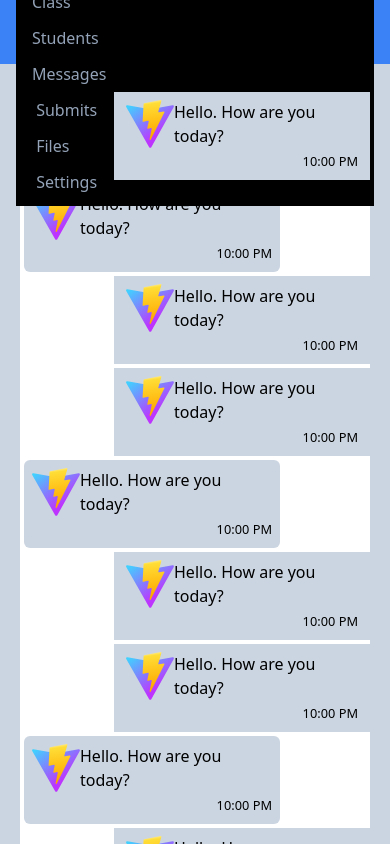
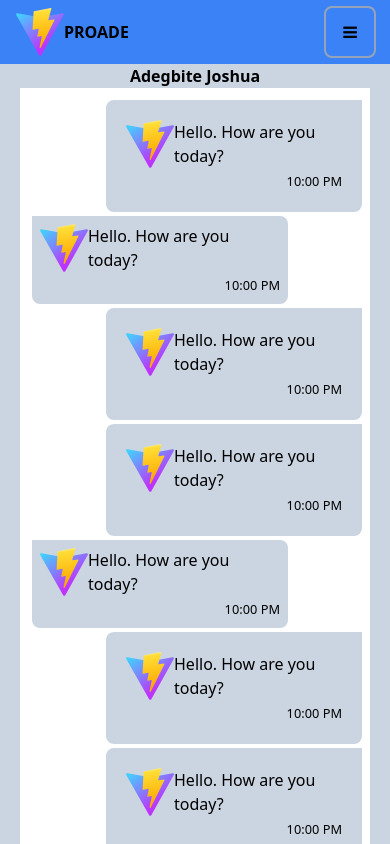
Before and after one commit to Adegbite-Joshua/HopeAcademy, a React (Vite) app: page /inbox in a window 390 px wide. Shown: the top 844 px of the page. Built offline with nearby package versions, Linux system fonts and the light colour scheme.

Commit message:
Working on the staff log in form

```diff
--- a/package.json
+++ b/package.json
@@ -12,6 +12,7 @@
     "axios": "^1.3.4",
     "bootstrap": "^5.2.3",
     "font-awesome": "^4.7.0",
+    "formik": "^2.2.9",
     "react": "^18.2.0",
     "react-calendar": "^4.2.1",
     "react-dom": "^18.2.0",
--- a/src/Components/LandingPages/LandingPage.jsx
+++ b/src/Components/LandingPages/LandingPage.jsx
@@ -7,7 +7,6 @@ const LandingPage = () => {
     <>
 
         <LandingPageNav/>
-
         <MessageSchool/>
     </>
   )
--- a/src/Components/StaffDashboard/DashboardNav.jsx
+++ b/src/Components/StaffDashboard/DashboardNav.jsx
@@ -2,22 +2,26 @@ import React from 'react'
 import { Link } from "react-router-dom";
 
 const DashboardNav = () => {
+  const toggleNavBar =()=>{
+    document.getElementById("navLinks").classList.toggle('hidden')
+  }
   return (
     <>
-        <div className=' absolute basis-0 w-screen md:relative md:basis-1/12 flex flex-col justify-center align-middle h-16 md:h-screen bg-blue-700 hover:bg-blue-500 px-4 navbar'>
-            <div className='flex items-center justify-center md:contents'>
+        <div className='absolute basis-0 w-screen md:relative md:basis-1/12 flex flex-col justify-center align-middle h-16 md:h-screen bg-blue-700 hover:bg-blue-500 px-4 navbar'>
+            <div className='flex items-center justify-center md:contents relative'>
               <img src="vite.svg" className=' float-left h-12 w-12' alt="" />
               <h3 className='text-center font-extrabold'>PROADE</h3>
+              <button onClick={toggleNavBar} className=' h-12 w-12 outline outline-2 outline-slate-400 ms-auto rounded-md md:hidden'><i className='fa fa-bars'></i></button>
             </div>
-            <ul className='text-start bg-black md:bg-inherit top-full right-0 left-0 '>
-                <li className='my-3 px-4 text-black'><Link to='/dashboard'><i className='fa fa-house'></i>Home</Link></li>
-                <li className='my-3 px-4 text-slate-400'><Link to='/inbox'><i className='fa fa-inbox'></i> Inbox</Link></li>
-                <li className='my-3 px-4 text-slate-400'><Link><i className='fab fa-room'></i> Class</Link></li>
-                <li className='my-3 px-4 text-slate-400'><Link to='/student'><i className='fab fa-room'></i> Students</Link></li>
-                <li className='my-3 px-4 text-slate-400'><Link to='/inbox'><i className='fab fa-room'></i> Messages</Link></li>
-                <li className='my-3 px-4 text-slate-400'><Link to='/submit'><i className='fas fa'></i> Submits</Link></li>
-                <li className='my-3 px-4 text-slate-400'><Link to='/uploadfile'><i className='fas fa'></i> Files</Link></li>
-                <li className='my-3 px-4 text-slate-400'><Link to='/setting'><i className='fas fa'></i> Settings</Link></li>
+            <ul id='navLinks' className='hidden md:block text-start bg-black md:bg-inherit absolute md:relative top-16 right-0 left-0 z-50'>
+                <li className='my-3 px-4 text-slate-400 hover:text-slate-100'><Link to='/dashboard'><i className='fa fa-house'></i>Home</Link></li>
+                <li className='my-3 px-4 text-slate-400 hover:text-slate-100'><Link to='/inbox'><i className='fa fa-inbox'></i> Inbox</Link></li>
+                <li className='my-3 px-4 text-slate-400 hover:text-slate-100'><Link><i className='fab fa-room'></i> Class</Link></li>
+                <li className='my-3 px-4 text-slate-400 hover:text-slate-100'><Link to='/student'><i className='fab fa-room'></i> Students</Link></li>
+                <li className='my-3 px-4 text-slate-400 hover:text-slate-100'><Link to='/inbox'><i className='fab fa-room'></i> Messages</Link></li>
+                <li className='my-3 px-4 text-slate-400 hover:text-slate-100'><Link to='/submit'><i className='fas fa'></i> Submits</Link></li>
+                <li className='my-3 px-4 text-slate-400 hover:text-slate-100'><Link to='/uploadfile'><i className='fas fa'></i> Files</Link></li>
+                <li className='my-3 px-4 text-slate-400 hover:text-slate-100'><Link to='/setting'><i className='fas fa'></i> Settings</Link></li>
             </ul>
         </div>
     </>
--- a/src/Components/StaffDashboard/DashboardOtherSide.jsx
+++ b/src/Components/StaffDashboard/DashboardOtherSide.jsx
@@ -8,11 +8,10 @@ import 'react-calendar/dist/Calendar.css';
 const DashboardOtherSide = () => {
   return (
     <>
-        <div className=" otherDiv basis-full md:basis-4/12 md:h-screen block bg-white overflow-y-auto mt-16 md:mt-0">
+        <div className="otherDiv basis-full md:basis-4/12 md:h-screen block bg-white overflow-y-auto mt-16 md:mt-0">
             <StaffInformation/>
-            <hr className='my-2'/>
-            <div className="flex w-full">
-                {/* <StaffCalendar/> */}
+            <hr className='my-2' />
+            <div className="flex w-full items-center align-center">
                 <Calendar/>
             </div>
             <StaffTimeline/>
--- a/src/Components/StaffMessage/MessageMainDiv.jsx
+++ b/src/Components/StaffMessage/MessageMainDiv.jsx
@@ -8,7 +8,7 @@ const MessageMainDiv = () => {
     <>
         <div className='MessageMainDiv mt-16 md:mt-0 h-screen basis-full md:basis-7/12 px-5 overflow-y-auto'>
             <h3 className=' text-center font-bold'>Adegbite Joshua</h3>
-            <div className='w-full bg-white overflow-y-auto'>
+            <div className='w-full bg-white overflow-y-auto p-2'>
                 <SenderMessages/>
                 <ReceiverMessages/>
                 <SenderMessages/>
--- a/src/Components/StaffMessage/ReceiverMessages.jsx
+++ b/src/Components/StaffMessage/ReceiverMessages.jsx
@@ -3,7 +3,7 @@ import React from 'react'
 const ReceiverMessages = () => {
   return (
     <>
-        <div className='w-64 md:w-96 h-auto bg-slate-300 block m-1 p-2 rounded-md'>
+        <div className='w-64 md:w-96 h-auto bg-slate-300 block m-1 p-2 rounded-lg rounded-tl-none'>
             <img src="vite.svg" className='h-12 w-12 float-left' alt="" />
             <p>Hello. How are you today?</p>
             <p className='text-right'><small>10:00 PM</small></p>
--- a/src/Components/StaffMessage/SenderMessages.jsx
+++ b/src/Components/StaffMessage/SenderMessages.jsx
@@ -3,9 +3,8 @@ import React from 'react'
 const SenderMessages = () => {
   return (
     <>
-        <div className=' w-64 md:w-96 h-auto bg-slate-300 block ms-auto   relative'>
-            <div className=' m-1 p-2 rounded-md block absolute inset-0 '></div>
-            <div className=' m-1 p-2 rounded-md relative'>
+        <div className=' w-64 md:w-96 h-auto rounded-lg rounded-tr-none overflow-visible bg-slate-300 block ms-auto p-2 my-1'>
+            <div className=' m-1 p-2 rounded-md'>
               <img src="vite.svg" className='h-12 w-12 float-left' alt="" />
               <p>Hello. How are you today?</p>
               <p className='text-right'><small>10:00 PM</small></p>
--- a/src/Components/StaffSetting/SocialMediaUpdate.jsx
+++ b/src/Components/StaffSetting/SocialMediaUpdate.jsx
@@ -6,17 +6,17 @@ const SocialMediaUpdate = () => {
          <div className='w-100 SocialMediaUpdate'>
           <h3 classname='p-3'>Add Your Social Media Link</h3>
           <div className='w-100 px-4'>
-            <label htmlFor='emailaddress'>Email Address</label>
-            <input type='link' className='p-2 text-slate-500 rounded-md focus:outline-0 focus:ring focus:ring-2 focus:ring-violet-500 w-full md:w-3/6 block' placeholder='Email Address' id='emailaddress' />
+            <label htmlFor='emailaddress'>Twitter Address</label>
+            <input type='link' className='p-2 text-slate-500 rounded-md focus:outline-0 focus:ring focus:ring-2 focus:ring-violet-500 w-full md:w-3/6 block' placeholder='Twitter Address' id='twitteraddress' />
             <div className='block w-full md:w-3/6 ms-auto'>
                 <label htmlFor='facebooklink'>Facebook Link</label>
                 <input type='link' className='w-full block p-2 text-slate-500 rounded-md focus:outline-0 focus:ring focus:ring-2 focus:ring-violet-500' placeholder='Facebook Link' id='facebooklink' />
             </div>
-            <label htmlFor='whatsappNumber'>WhatsApp Number</label>
-            <input type='tel' className='p-2 text-slate-500 rounded-md focus:outline-0 focus:ring focus:ring-2 focus:ring-violet-500 w-full md:w-3/6 block' placeholder='WhatsApp Number' id='whatsappNumber' />
+            <label htmlFor='whatsappNumber'>WhatsApp Link</label>
+            <input type='tel' className='p-2 text-slate-500 rounded-md focus:outline-0 focus:ring focus:ring-2 focus:ring-violet-500 w-full md:w-3/6 block' placeholder='WhatsApp Link' id='whatsapplink' />
             <div className='block w-full md:w-3/6 ms-auto'>
-                <label htmlFor='otherLinks'>Other Links</label>
-                <input type='link' className='w-full block p-2 text-slate-500 rounded-md focus:outline-0 focus:ring focus:ring-2 focus:ring-violet-500' placeholder='Other Links' id='otherLinks' />
+                <label htmlFor='otherLinks'>Other Link</label>
+                <input type='link' className='w-full block p-2 text-slate-500 rounded-md focus:outline-0 focus:ring focus:ring-2 focus:ring-violet-500' placeholder='Other Link' id='otherlink' />
             </div>
           <button className='w-full bg-blue-600 hover:bg-blue-500 rounded-md p-2 my-2'>Submit</button>
           </div>
--- a/src/Components/Student/StudentLastPerformance.jsx
+++ b/src/Components/Student/StudentLastPerformance.jsx
@@ -1,4 +1,5 @@
 import React from 'react'
+import ButtonComp from '../ButtonComp'
 
 const StudentLastPerformance = () => {
   return (
@@ -17,6 +18,7 @@ const StudentLastPerformance = () => {
                 <input type="text" placeholder='Last student exam' className=' w-full text-center focus:outline-0 rounded-md focus:ring-2 focus:ring-blue-600' />
             </div>
         </div>
+        <ButtonComp name='Save Data'/>
     </>
   )
 }
--- a/src/style.scss
+++ b/src/style.scss
@@ -168,7 +168,6 @@ input[type=number] {
   -moz-appearance: textfield;
 }
 
-
 .middleDiv{
   @apply mt-16 md:mt-0 h-screen basis-full md:basis-7/12 px-5 overflow-y-auto border border-2
 }
--- /dev/null
+++ b/vite.config.js
@@ -0,0 +1,11 @@
+import { defineConfig } from 'vite'
+import react from '@vitejs/plugin-react'
+
+// https://vitejs.dev/config/
+export default defineConfig({
+  plugins: [react()],
+  server: {
+    port: 2000,
+    host: '0.0.0.0'
+  }
+})
```
Also changed, not shown: src/Components/StaffSignUp/SignUpPage.jsx (+46 -11 lines), 1 other file (tests, documents, lock files or other folders).
